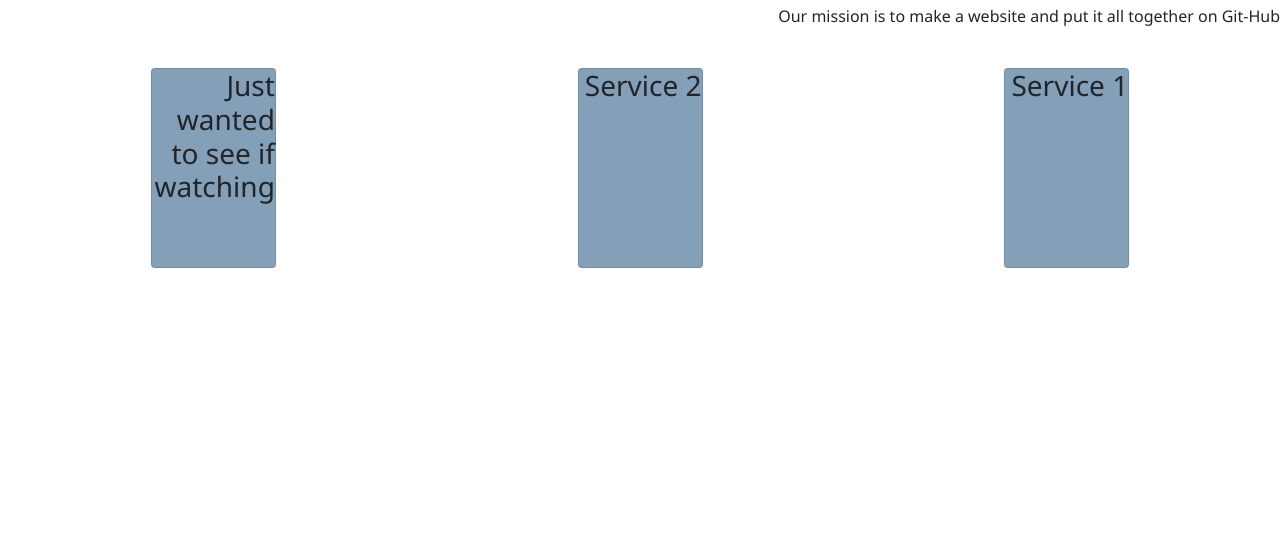
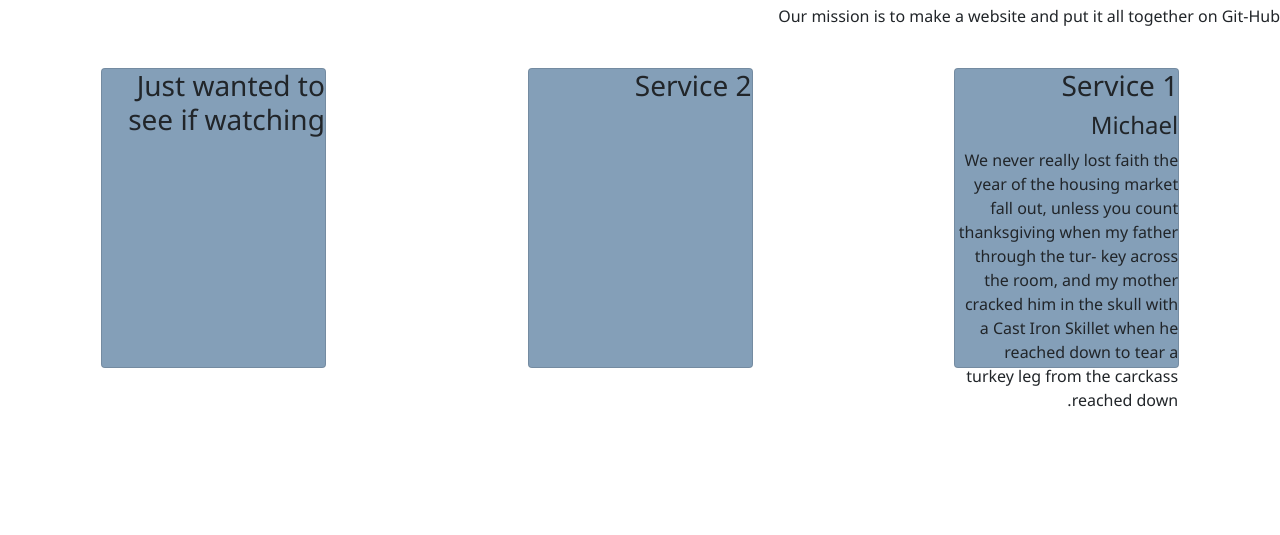
Before and after one commit to Banyan-Labs/ramp-team-2, a plain HTML site: page index.html in a window 1280 px wide. Shown: the part 122-657 px from the top of the page. Drawn offline with nearby package versions, Linux system fonts and the light colour scheme.

Commit message:
css adjustment size.

```diff
--- a/css/styles.css
+++ b/css/styles.css
@@ -140,8 +140,8 @@ height: auto;
 
 .card {
   background:#849fb8;
-  height: 200px;
-  width: 125px;
+  height: 300px;
+  width: 225px;
   display: flex;
   flex-direction: column;
 
--- a/index.html
+++ b/index.html
@@ -47,7 +47,16 @@
 
     <section class="card-container">
         <article class="card">
+            <div>
                 <h3>Service 1</h3>
+                <h4>Michael</h4>
+            </div>
+            <p>   We never really lost faith the year of the housing market fall
+                out, unless you count thanksgiving when my father through the tur-
+                key across the room, and my mother cracked him in the skull with a Cast Iron
+                Skillet when he reached down to tear a turkey leg from the carckass
+                reached down.
+            </p>
         </article>
        <article class="card">
              <h3>Service 2</h3>
@@ -63,7 +72,7 @@
             <img src="../photo/about.jpg" alt="" class="about-img">
         </div>
         <div class="item2">
-        <div class= "container">
+            <div class="container">
                 <h1>About Us</h1>
             </div>
             <h3>Welcome to our about us section</h3>
@@ -105,8 +114,7 @@
     <script src="https://cdn.jsdelivr.net/npm/bootstrap@5.0.1/dist/js/bootstrap.min.js" integrity="sha384-Atwg2Pkwv9vp0ygtn1JAojH0nYbwNJLPhwyoVbhoPwBhjQPR5VtM2+xf0Uwh9KtT" crossorigin="anonymous"></script>
     -->
 
-<<<<<<< Updated upstream
-    <section class="card-container">
+            <<<<<<< Updated upstream <section class="card-container">
                 <article class="card">
                     <h3>Service 1</h3>
                 </article>
@@ -118,12 +126,7 @@
                 </article>
     </section>
     =======
-<<<<<<< HEAD
-<<<<<<< Updated upstream
-
-=======
-
->>>>>>> Stashed changes
+    <<<<<<< HEAD <<<<<<< Updated upstream=======>>>>>>> Stashed changes
         =======
 
         >>>>>>> 79a7c682a08b2173067d5ccc54818f7ecad24ec2
```
Lines whose indentation alone changed are shown as unchanged.
